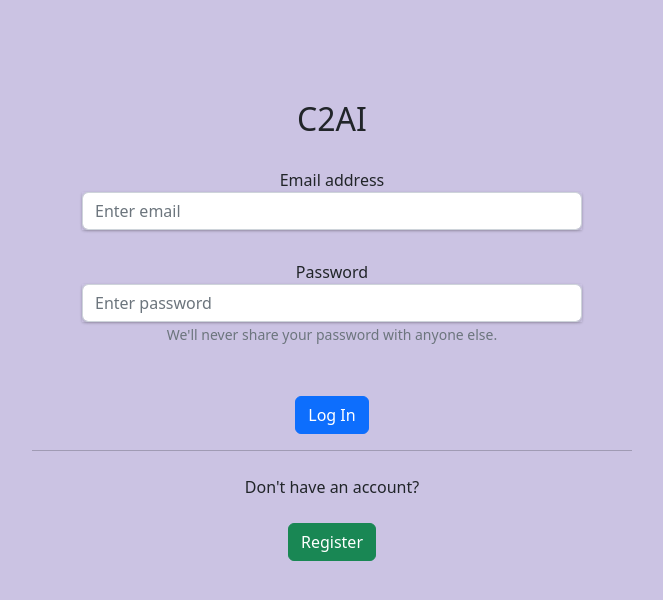
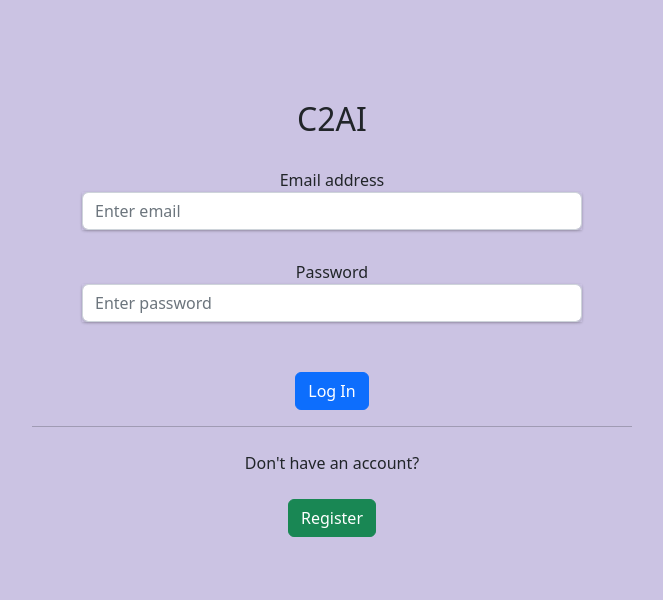
Before and after one commit to instructional-equity-observation-tool/client, a React (Create React App) app: page / in a window 1280 px wide. Shown: the top 600 px of the page, without its empty margins (308-971 px from the left). Built offline with nearby package versions, Linux system fonts and the light colour scheme; what aws-amplify would draw is missing.

Commit message:
Check for bad password/username

```diff
--- a/src/Login/login.js
+++ b/src/Login/login.js
@@ -9,6 +9,7 @@ import signOut from '../SignOut/signOut'
 
 const LogIn = () => {
     let navigate = useNavigate();
+    const [badSignIn, setBadSignIn]  = useState(false);
     const [user, setUser] = useState({
         username: '',
         password: ''
@@ -26,23 +27,13 @@ const LogIn = () => {
         try{
             const test = await Auth.signIn({username: user.username, password: user.password});
             console.log(test);
+            setBadSignIn(false);
             navigate("/home")
         }catch(error){
+            setBadSignIn(true);
             console.log(error)
         }
     }
-
-    // async function checkUser(event){
-    //     event.preventDefault();
-    //     try{
-    //         const test = await Auth.currentAuthenticatedUser();
-    //         console.log(test)
-    //     }catch(error){
-    //         console.log(error)
-    //     }
-
-    // }
-
 
     return (
         <div className='container'>
@@ -71,7 +62,9 @@ const LogIn = () => {
                     value={user.password}
                     onChange={(e) => handleInputChange(e, 'password')}/>
                 </div>
-                <small id="emailHelp" className="form-text text-muted">We'll never share your password with anyone else.</small>
+                {badSignIn ? (
+                    <div className='alert alert-danger' id='password-alert'>Username or password is incorrect</div>
+                ): null}
             </div>
             <button
             className="btn btn-primary"
```
